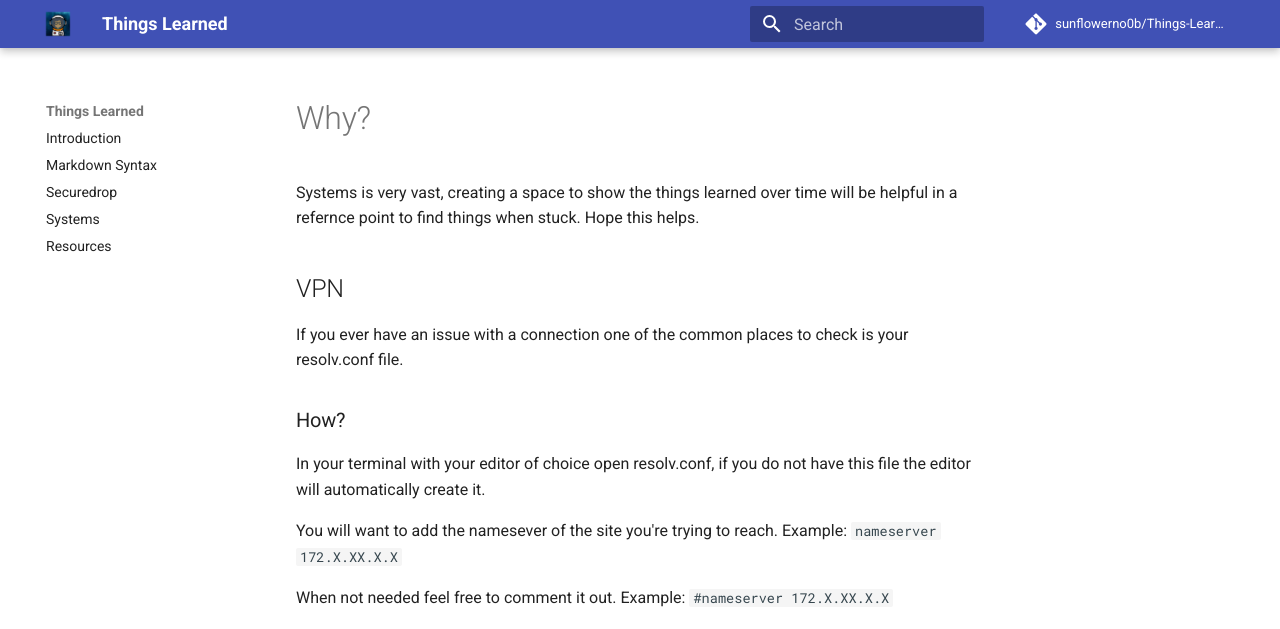
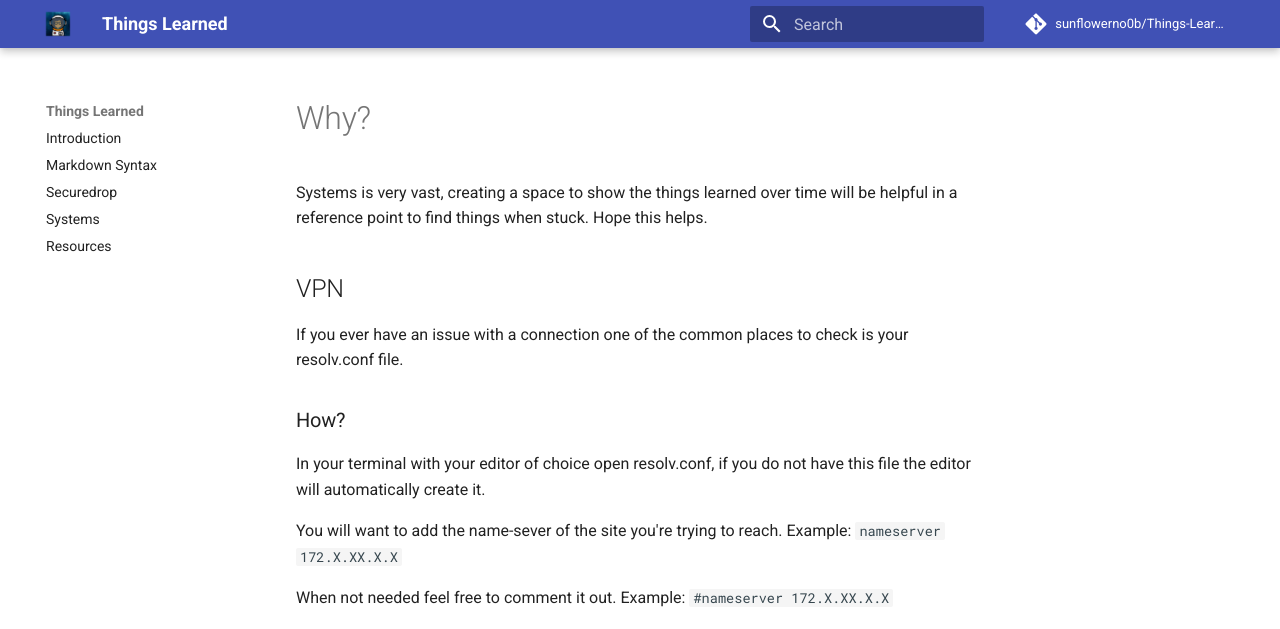
Before and after one commit to sunflowerno0b/ATW, an MkDocs documentation site: the page built from docs/Systems.md/Web Services.md, in a window 1280 px wide and 900 px high. Shown: the top 629 px of the window. Built offline with MkDocs 1.6.1 and Material for MkDocs 9.7.7, drawn with Linux system fonts in a browser that asks for light colours; comment, search, counter and statistics services are not loaded.

Commit message:
made changes to add spelling to VS Code

```diff
--- a/docs/Systems.md/Web Services.md
+++ b/docs/Systems.md/Web Services.md
@@ -1,6 +1,6 @@
 # Why?
 Systems is very vast, creating a space to show the
-things learned over time will be helpful in a refernce point to find things when stuck. Hope this helps.
+things learned over time will be helpful in a reference point to find things when stuck. Hope this helps.
 
 
 ## VPN
@@ -10,7 +10,7 @@ common places to check is your resolv.conf file.
 ### How?
 In your terminal with your editor of choice open resolv.conf, if you do not have this file the editor will automatically create it.
 
-You will want to add the namesever of the site you're trying to reach. Example:
+You will want to add the name-sever of the site you're trying to reach. Example:
 `nameserver 172.X.XX.X.X`
 
 When not needed feel free to comment it out. Example:
```
